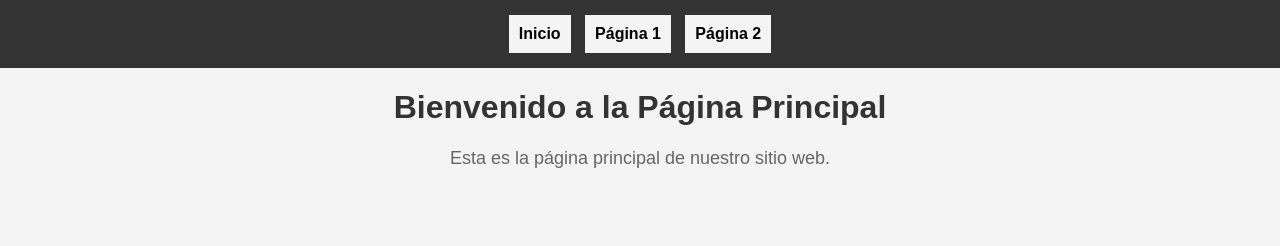
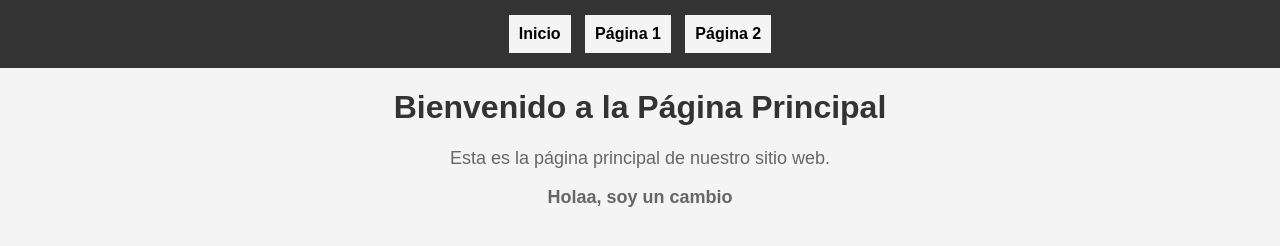
Before and after one commit to CASV2001/parcial1_cloud, a plain HTML site: page index.html in a window 1280 px wide. Drawn offline with Linux system fonts and the light colour scheme.

Commit message:
Update index.html

```diff
--- a/index.html
+++ b/index.html
@@ -14,5 +14,7 @@
     </nav>
     <h1>Bienvenido a la Página Principal</h1>
     <p>Esta es la página principal de nuestro sitio web.</p>
+
+     <p><b>Holaa, soy un cambio</b></p>
 </body>
 </html>
```
